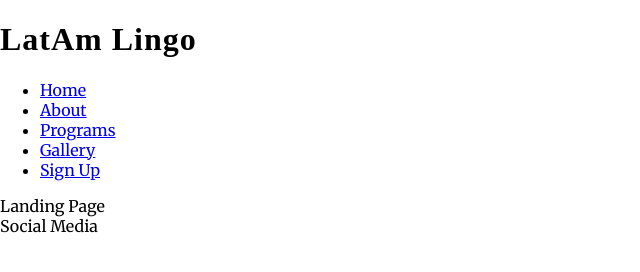
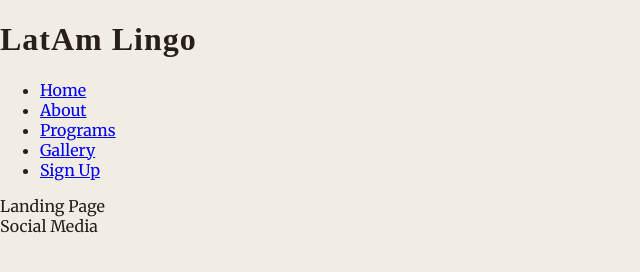
Before and after one commit to Richard5P/LatAm-Lingo, a plain HTML site: page index.html in a window 1280 px wide. Shown: the whole page, without its empty margins (0-640 px from the left). Drawn offline with Linux system fonts and the light colour scheme; a web font is replaced by a local one.

Commit message:
style: Update CSS housekeeping with settings aligned with Kevin Powell video

```diff
--- a/assets/style.css
+++ b/assets/style.css
@@ -1,13 +1,31 @@
 @import url('https://fonts.googleapis.com/css2?family=Eczar:wght@500&family=Merriweather&display=swap');
+
+/* housekeeping updated for navigation styles */
+/* CSS variables */
+
+:root {
+    --background-color: rgba(240, 235, 224, .85);
+    --text-color: #281E1A;
+    --header-color: #A39A87;
+  }
+
+/* housekeeping - set default attributes */
+
+*, *::before, *::after {
+    box-sizing: border-box;
+}
 
 body {
     padding: 0;
     margin: 0;
+    background-color: var(--background-color);
     font-family: 'Merriweather', serif;
+    color: var(--text-color);
 }
-
 
 h1, h2 {
     font-family: 'Eczar', serif;
     letter-spacing: 1px;
 }
+
+/* navigation styles from Kevin Powell video */
```
